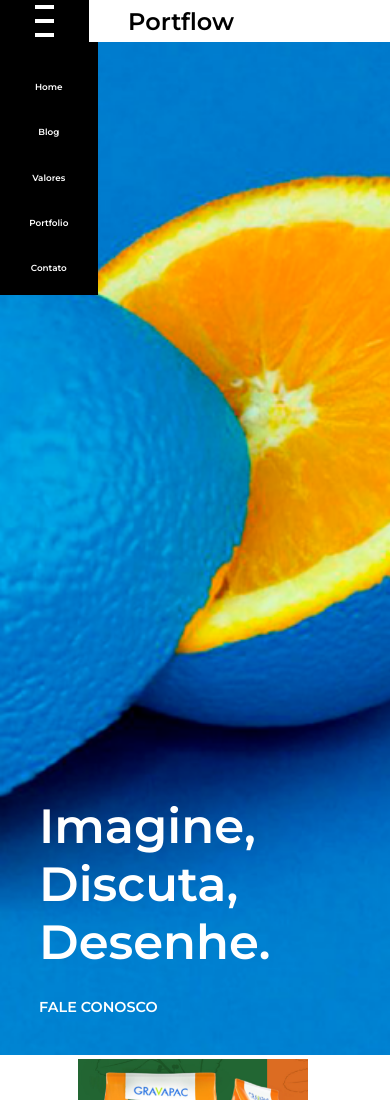
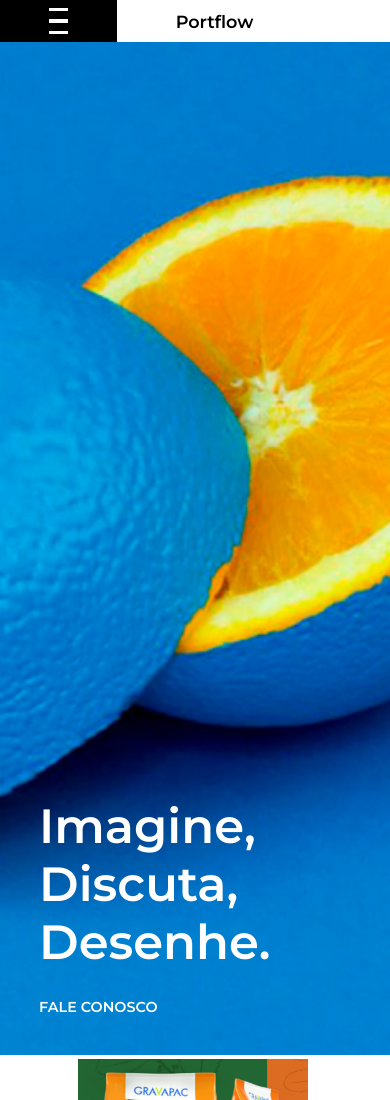
Before and after one commit to NathanDeodato/Portflow-VNW, a plain HTML site: page index.html in a window 390 px wide. Shown: the top 1100 px of the page. Drawn offline with Linux system fonts and the light colour scheme.

Commit message:
Update in responsive page

```diff
--- a/Portflow.css
+++ b/Portflow.css
@@ -32,6 +32,17 @@ header {
     display: flex;
 }
 
+.box-menus {
+    width: 70%;
+
+    display: flex;
+    flex-direction: row;
+}
+
+.box-menu {
+    display: none;
+}
+
 .box-portflow {
     width: 50%;
     height: 10vh;
@@ -42,12 +53,14 @@ header {
 }
 
 .header-title {
-    font-size: 1.5em;
+    font-size: 1.3em;
 }
 
 .box-sectionnav {
     width:85vw;
     height: 10vh;
+
+    margin-right: 14vw;
 
     display: flex;
     justify-content: flex-end;
@@ -347,19 +360,19 @@ footer {
 
 }
 
+@media (max-width: 426px) {
+
+    .box-sectionnav{
+        visibility: hidden;
+    }
+}
+
 @media (max-width: 425px) {
 
     /* config-header */
 
     .container-header {
         height: 5vh;
-    }
-
-    .box-menus {
-        width: 60%;
-
-        display: flex;
-        flex-direction: row;
     }
 
     .box-portflow {
@@ -377,16 +390,9 @@ footer {
         display: flex;
         flex-direction: column;
         align-items: center;
-        justify-content: space-around;
+        justify-content: space-evenly;
 
         background-color: black;
-    }
-
-    .box-menu:hover .box-ul{
-        width: 5vh;
-
-        display: flex;
-        flex-direction: column;
     }
 
     .header-hrone {
@@ -414,8 +420,8 @@ footer {
     }
 
     .box-sectionnav {
-        width: 25.1vw;
-        height: 30vh;
+        width: 30vw;
+        height: 35vh;
 
         background-color: black;
 
@@ -425,12 +431,12 @@ footer {
 
     .box-nav {
         width: 100%;
-        height: 10vh;
+        height: 35vh;
     }
 
     .box-ul {
-        width: 25vw;
-        height: 30vh;
+        width: 30vw;
+        height: 35vh;
 
         flex-direction: column;
         justify-content: space-evenly;
@@ -440,10 +446,12 @@ footer {
     }
 
     .nav-li {
-        width: 25vw;
+        width: 30vw;
+        height: 7vh;
 
         display: flex;
         justify-content: center;
+        align-items: center;
     }
 
     .nav-li:hover {
@@ -457,8 +465,12 @@ footer {
 
     .header-ancora {
         color: #fff;
-        font-size: 1em;
+        font-size: 1.1em;
         font-weight: bold;
+    }
+
+    .header-title {
+        font-size: 1.1em;
     }
 
     /* config-main */
--- a/index.html
+++ b/index.html
@@ -19,23 +19,11 @@
 
             <section class="box-menu">
 
-                <section class="header-boxhrone">
-
                     <hr class="header-hrone">
-
-                </section>
-
-                <section class="header-boxhrtwo">
 
                     <hr class="header-hrtwo">
 
-                </section>
-
-                <section class="header-boxhrthree">
-
                     <hr class="header-hrthree">
-
-                </section>
 
             </section>
 
@@ -55,7 +43,7 @@
 
                 <ul class="box-ul">
 
-                    <li class="nav-li"><a class="header-ancora" href="#Header">Home</a></li>
+                    <li class="nav-li"><a class="header-ancora" href="#Blog">Home</a></li>
 
                     <li class="nav-li"><a class="header-ancora" href="#Blog">Blog</a></li>
 
```
